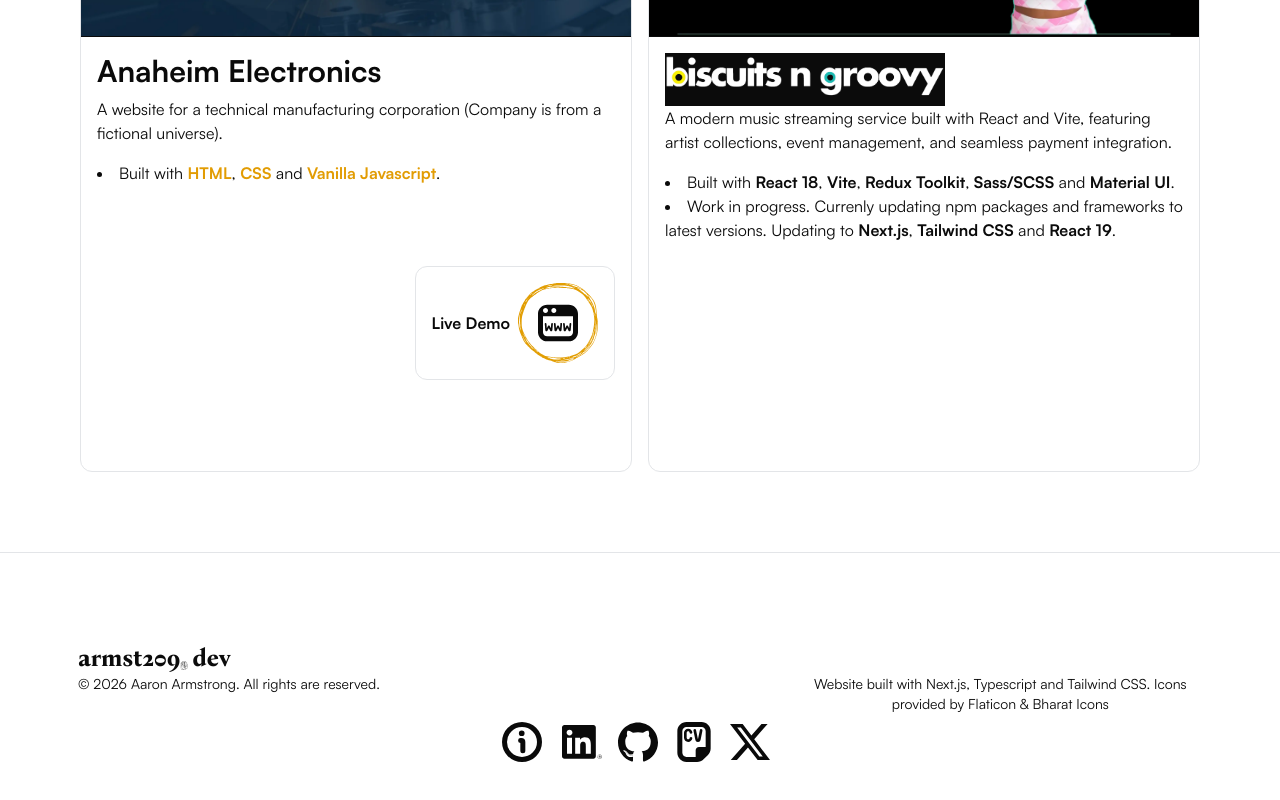
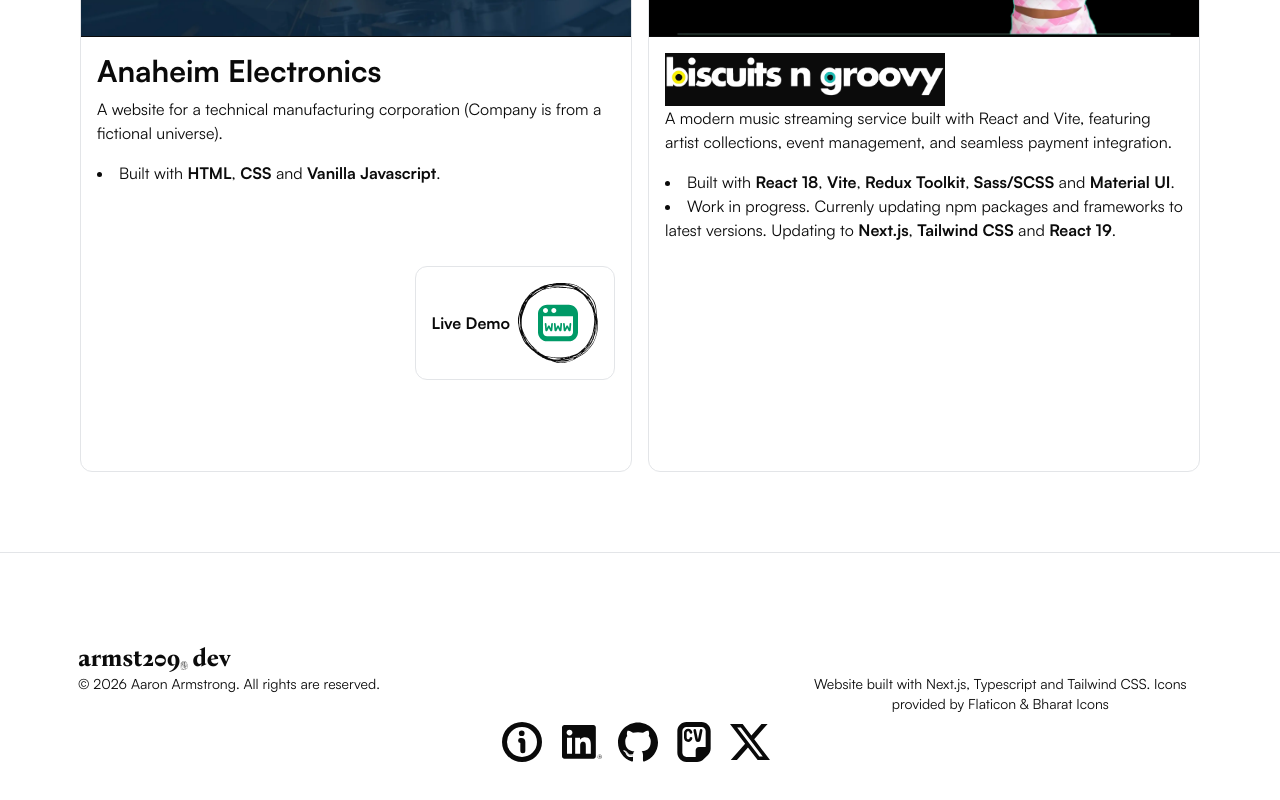
Before and after one commit to armst209/portfolio-website, a Next.js app: page /projects in a window 1280 px wide. Shown: the part 757-1557 px from the top of the page. Built offline with nearby package versions, Linux system fonts and the light colour scheme.

Commit message:
style: Update text in UIUXSection component for improved clarity; modify SVG icon in up-arrow for design consistency; enhance styling in AnaheimElectronicsCard component for better visual appeal.

```diff
--- a/app/components/UIUXSection.tsx
+++ b/app/components/UIUXSection.tsx
@@ -47,7 +47,7 @@ const UIUXSection = () => {
                                 <SemiColonPeriodScribble />
                             </h1>
                             <h2 className="text-lg lg:text-2xl">
-                                I am a developer first, but I have experience in design
+                                I am an engineer first, but I have experience in design
                             </h2>
                         </div>
                     </div>
--- a/app/projects/AnaheimElectronicsCard.tsx
+++ b/app/projects/AnaheimElectronicsCard.tsx
@@ -28,9 +28,16 @@ const AnaheimElectronicsCard = () => {
                         </div>
                         <ul className="list-disc list-inside">
                             <li>
-                                Built with <span className="font-bold orange-text-color">HTML</span>
-                                , <span className="font-bold orange-text-color">CSS</span> and{' '}
-                                <span className="font-bold orange-text-color">
+                                Built with{' '}
+                                <span className="font-bold text-black-custom dark:text-orange-custom">
+                                    HTML
+                                </span>
+                                ,{' '}
+                                <span className="font-bold text-black-custom dark:text-orange-custom">
+                                    CSS
+                                </span>{' '}
+                                and{' '}
+                                <span className="font-bold text-black-custom dark:text-orange-custom">
                                     Vanilla Javascript
                                 </span>
                                 .
@@ -55,7 +62,14 @@ const AnaheimElectronicsCard = () => {
                                     src={ScribbleSmallCircle}
                                     fill={true}
                                     style={{ objectFit: 'cover', objectPosition: 'center' }}
-                                    className="absolute inset-0 orange-color-filter"
+                                    className="hidden absolute inset-0 orange-color-filter dark:flex"
+                                    alt="small scribbled circle"
+                                />
+                                <Image
+                                    src={ScribbleSmallCircle}
+                                    fill={true}
+                                    style={{ objectFit: 'cover', objectPosition: 'center' }}
+                                    className="flex absolute inset-0 black-color-filter dark:hidden"
                                     alt="small scribbled circle"
                                 />
                                 <Image
@@ -66,7 +80,7 @@ const AnaheimElectronicsCard = () => {
                                 <Image
                                     src={LiveDemoIcon}
                                     alt="skillset icon"
-                                    className="flex black-color-filter w-10 dark:hidden"
+                                    className="flex emerald-green-filter w-10 dark:hidden"
                                 />
                             </div>
                         </div>
```
Also changed, not shown: public/assets/icons/up-arrow.svg.
